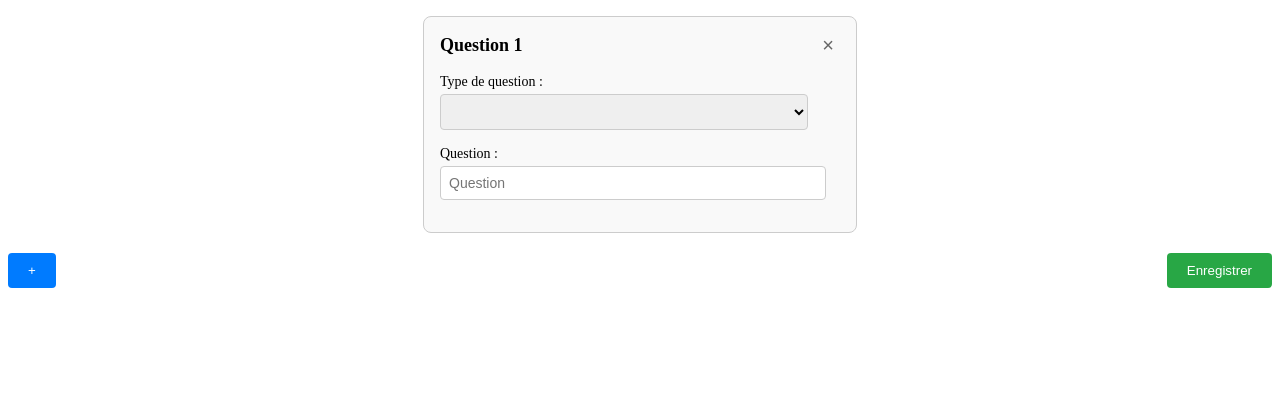
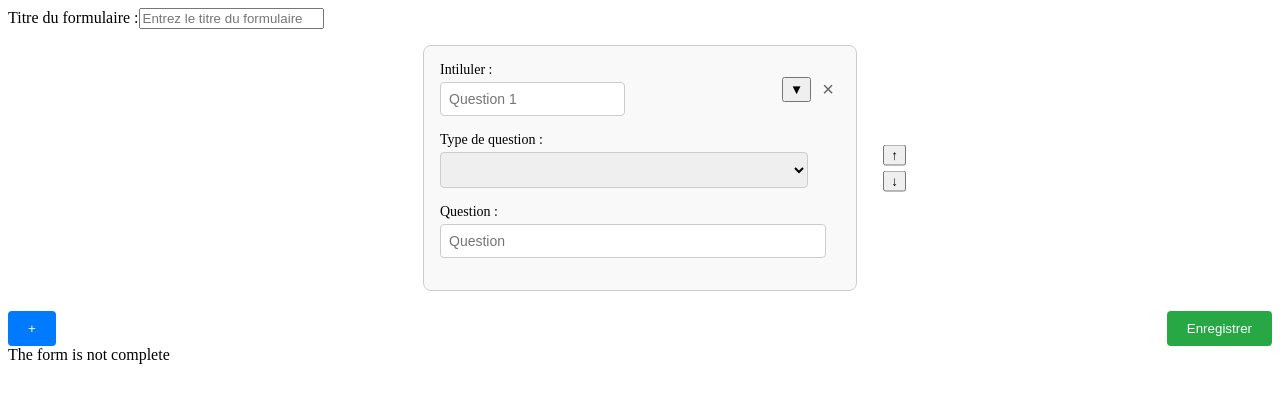
Before and after one commit to 3Big-Projet3-2024-2025/2-InterfApp-Proto, an Angular app in the folder Frontend/ProtoFormly/: page /CreateForm in a window 1280 px wide. Both pictures are taken after a click on the button "Enregistrer". Shown: the top 402 px of the page. Built offline with nearby package versions, Linux system fonts and the light colour scheme.

Commit message:
end of the frontend of the formForm

```diff
--- a/Frontend/ProtoFormly/src/app/create-form/create-form.component.html
+++ b/Frontend/ProtoFormly/src/app/create-form/create-form.component.html
@@ -1,9 +1,17 @@
 <div class="createForm-container">
+  <form [formGroup]="formForm" >
+    <div class="form-header">
+      <label for="inputTitreForm">Titre du formulaire :</label>
+      <input id="inputTitreForm" type="text"  formControlName="inputTitreForm" placeholder="Entrez le titre du formulaire">
+    </div>
+  </form>
+
   <div *ngFor="let questionId of questions; let i = index">
     <app-question
-        [questionId]="questionId"
+      [questionId]="i + 1"
       (remove)="removeQuestion(i)"
-        (formEmitter)="saveForm($event)">
+      (formEmitter)="saveForm($event)"
+      (moveEmitter)="move($event,i)">
     </app-question>
   </div>
 
@@ -11,4 +19,8 @@
     <button class="add-btn" (click)="addQuestion()">+</button>
     <button class="save-btn" (click)="saveQuestions()">Enregistrer</button>
   </div>
+
+  <div class="error-message" *ngIf="errorMessage">
+    {{ errorMessage }}
   </div>
+</div>
--- a/Frontend/ProtoFormly/src/app/create-form/create-form.component.ts
+++ b/Frontend/ProtoFormly/src/app/create-form/create-form.component.ts
@@ -1,43 +1,76 @@
 import { Component, QueryList, ViewChildren } from '@angular/core';
 import { QuestionComponent } from '../question/question.component';
 import { CommonModule } from '@angular/common';
-import { FormGroup } from '@angular/forms';
+import { FormArray, FormBuilder, FormGroup, FormsModule, ReactiveFormsModule, Validators } from '@angular/forms';
 
 @Component({
   selector: 'app-create-form',
   standalone: true,
-  imports: [QuestionComponent, CommonModule],
+  imports: [QuestionComponent, CommonModule,ReactiveFormsModule,FormsModule],
   templateUrl: './create-form.component.html',
   styleUrl: './create-form.component.css'
 })
 export class CreateFormComponent {
-  questions: number[] = [1]; // Liste des identifiants de questions
-  questionForms: FormGroup[] = [];// Liste des FormGroups des questions
+  questions: number[] = [1];
+  errorMessage : string = ""
+  formForm : FormGroup
 
   @ViewChildren(QuestionComponent) questionComponents!: QueryList<QuestionComponent>;
 
+  constructor(private formBuilder: FormBuilder){
+    this.formForm = this.formBuilder.group({
+      inputTitreForm:['', Validators.required],
+      arrayFormQuestion: this.formBuilder.array([]),
+    })
+  }
+
+  get arrayFormQuestion(): FormArray {
+    return this.formForm.get('arrayFormQuestion') as FormArray;
+  }
+
   addQuestion(): void {
-    const newId = this.questions.length + 1;
+    const newId  = this.questions[this.questions.length - 1] + 1;
     this.questions.push(newId); // Ajoute une nouvelle question
   }
 
   removeQuestion(index: number): void {
-    this.questions.splice(index, 1); // Supprime la question à l'index donné
+    if (this.questions.length > 1) {
+      this.questions.splice(index, 1); // Supprime la question à l'index donné
+    }
   }
 
   requestForms(): void {
+    this.arrayFormQuestion.clear(); // Vide le tableau pour pouvoir update les données
     this.questionComponents.toArray().forEach((questionComp) => {
       questionComp.emitFormGroup(); // Demande à chaque enfant de fournir son FormGroup
     });
   }
 
   saveForm(form: FormGroup): void {
-    this.questionForms.push(form); // Ajoute le FormGroup de l'enfant à la liste
+    this.arrayFormQuestion.push(form); // Ajoute le FormGroup de l'enfant à la liste
   }
 
+  move(isupwards : boolean , id : number){
+    if(isupwards){
+      if(id != 0){
+        [this.questions[id - 1], this.questions[id]] = [this.questions[id], this.questions[id - 1]];
+      }
+    }else if(id != this.questions.length - 1){
+      [this.questions[id ], this.questions[id + 1]] = [this.questions[id + 1], this.questions[id]];
+    }
+  }
   saveQuestions(): void {
     this.requestForms();
-    console.log('Enregistrer les questions:', this.questions);
-    // Ajouter une logique d'enregistrement ici (API, stockage local, etc.)
+    console.log(this.formForm.value);
+    if(this.formForm.valid)
+    {
+      this.errorMessage = "";
+
+      // Ajouter une logique d'enregistrement ici
+
+    }else{
+      this.errorMessage = "The form is not complete";
+    }
+
   }
 }
--- a/Frontend/ProtoFormly/src/app/question/question.component.css
+++ b/Frontend/ProtoFormly/src/app/question/question.component.css
@@ -79,3 +79,7 @@
   .add-choice-btn:hover {
     background-color: #0056b3;
   }
+
+  .hidden {
+    display: none;
+  }
--- a/Frontend/ProtoFormly/src/app/question/question.component.html
+++ b/Frontend/ProtoFormly/src/app/question/question.component.html
@@ -1,10 +1,17 @@
 <!-- question-form.component.html -->
-<div class="question-container">
-    <div class="header">
-      <h3>Question {{questionId }}</h3>
+<div class="question-container" style="position: relative;">
+  <div class="header" style="display: flex; justify-content: space-between; align-items: center;">
+    <div>
+      <label for="intiluler">Intiluler :</label>
+      <input id="intituler" type="text" placeholder="Question {{questionId}}" />
+    </div>
+    <div style="display: flex; gap: 5px;">
+      <button class="toggle-btn" (click)="toggleContent()">{{ isContentHidden ? '&#9650;' : '&#9660;' }}</button>
       <button class="close-btn" (click)="removeQuestion()">&times;</button>
     </div>
+  </div>
 
+  <div class="content" [ngClass]="{ 'hidden': isContentHidden }">
     <form [formGroup]="formQuestion" >
       <div class="form-group">
         <label for="inputTypeQuestion">Type de question :</label>
@@ -36,8 +43,11 @@
         <button class="add-choice-btn" (click)="addChoice()">+</button>
       </div>
 
+    </form>
+  </div>
 
-    </form>
-
-
+  <div class="move-buttons" style="position: absolute; top: 50%; right: -50px; transform: translateY(-50%); display: flex; flex-direction: column; gap: 5px;">
+    <button class="move-up-btn" (click)="moveUp()">&#8593;</button>
+    <button class="move-down-btn" (click)="moveDown()">&#8595;</button>
   </div>
+</div>
--- a/Frontend/ProtoFormly/src/app/question/question.component.ts
+++ b/Frontend/ProtoFormly/src/app/question/question.component.ts
@@ -13,9 +13,11 @@ export class QuestionComponent {
   @Input() questionId!: number; // Reçoit un identifiant de question depuis le parent
   @Output() remove = new EventEmitter<void>(); // Émet un événement pour supprimer la question
   @Output() formEmitter = new EventEmitter<FormGroup>();
+  @Output() moveEmitter = new EventEmitter<boolean>();
   formQuestion: FormGroup;
+  isContentHidden : boolean = false;
   questionTypes: string[] = ['Multiple Choice', 'Open Answer', 'Rating'];
-  choices: string[] = [""];
+  choices: string[] = ["",""];
   InputChoicesArray : FormArray = this.formBuilder.array(this.choices.map(choice => this.formBuilder.control(choice)));
   AnswerMultiple : FormControl = new FormControl(false);
 
@@ -61,4 +63,16 @@ export class QuestionComponent {
     this.formEmitter.emit(this.formQuestion);
   }
 
+  moveUp(){
+    this.moveEmitter.emit(true);
+  }
+
+  moveDown(){
+    this.moveEmitter.emit(false);
+  }
+
+  toggleContent(){
+    this.isContentHidden = this.isContentHidden ? false : true ;
+  }
+
 }
```
Lines whose indentation alone changed are shown as unchanged.
